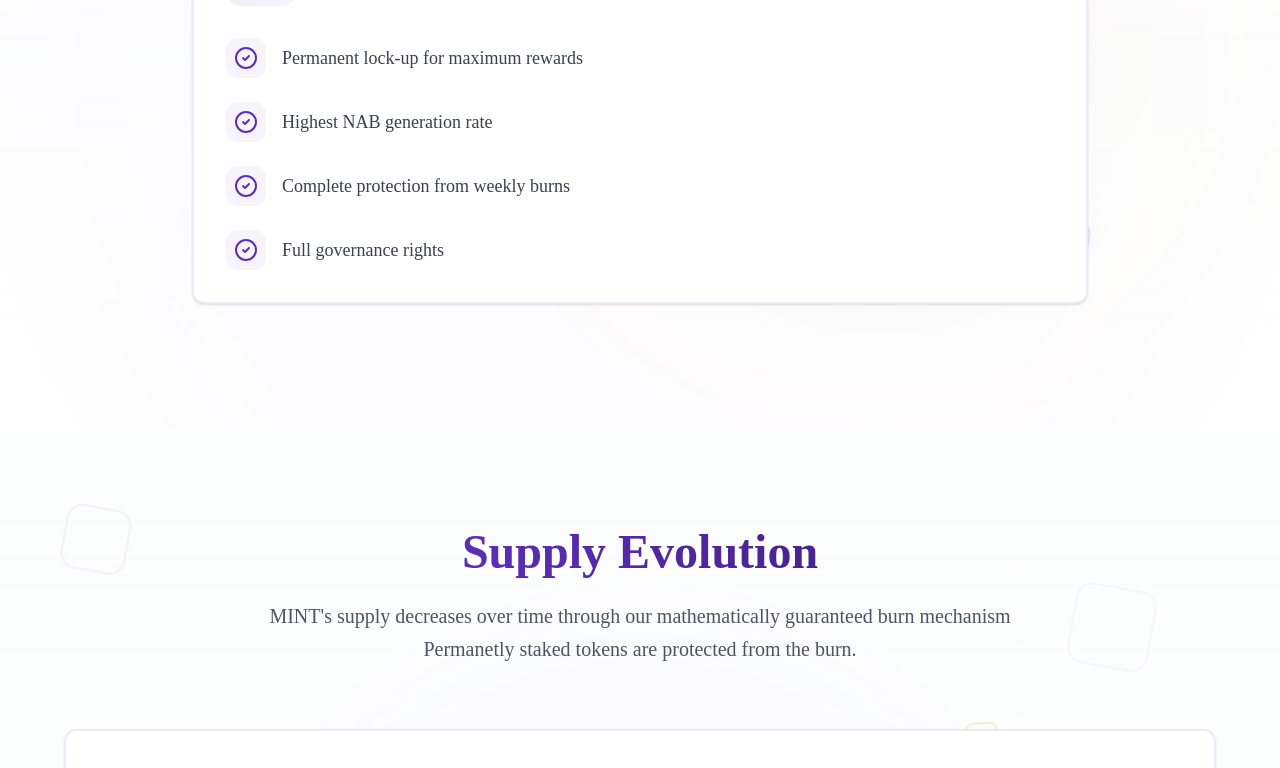
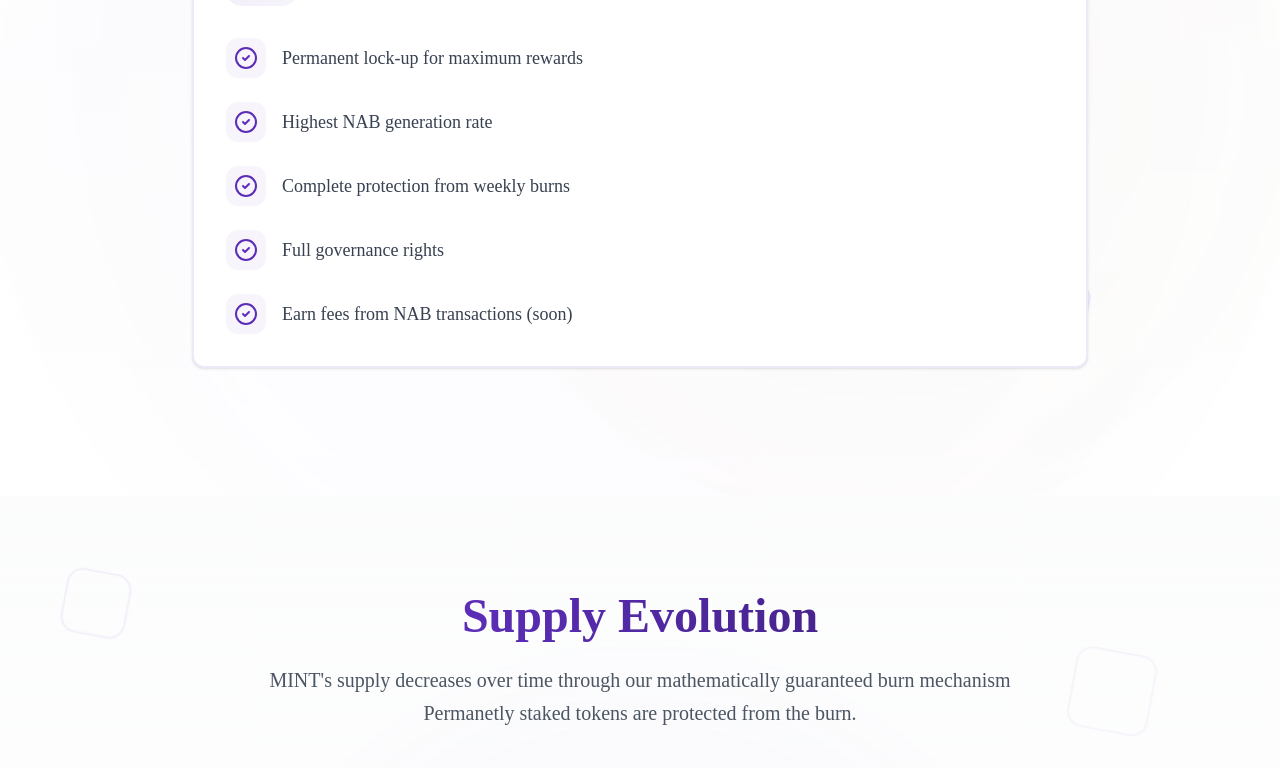
Before and after one commit to skyf0xx/mint, a Next.js app: page / in a window 1280 px wide. Shown: the part 2341-3109 px from the top of the page. Built offline with nearby package versions, Linux system fonts and the light colour scheme.

Commit message:
feat: update copy

```diff
--- a/sections/how-it-works.tsx
+++ b/sections/how-it-works.tsx
@@ -151,6 +151,7 @@ const HowItWorks = () => {
                                                 'Highest NAB generation rate',
                                                 'Complete protection from weekly burns',
                                                 'Full governance rights',
+                                                'Earn fees from NAB transactions (soon)',
                                             ].map((item, index) => (
                                                 <motion.li
                                                     key={index}
@@ -219,6 +220,7 @@ const HowItWorks = () => {
                                                 'Competitive reward rates',
                                                 'Market liquidity benefits',
                                                 'Earn from LP while earning NAB',
+                                                'Earn fees from NAB transactions (soon)',
                                             ].map((item, index) => (
                                                 <motion.li
                                                     key={index}
```
